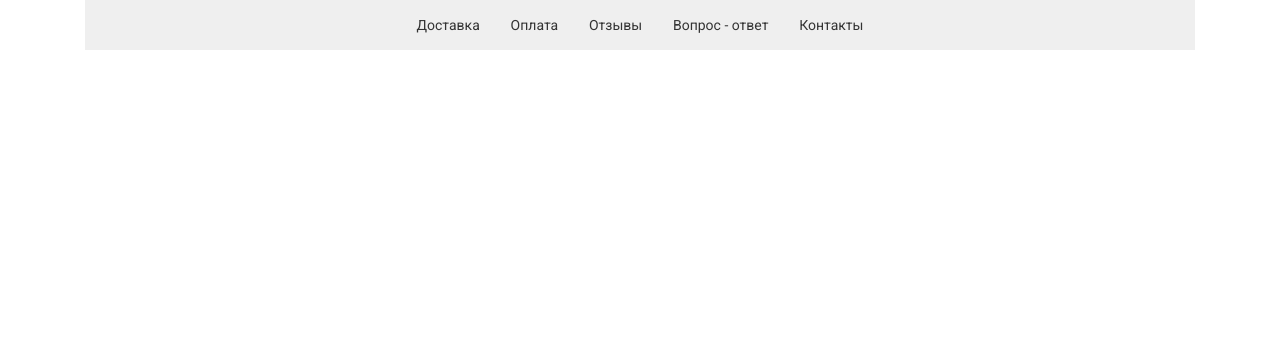
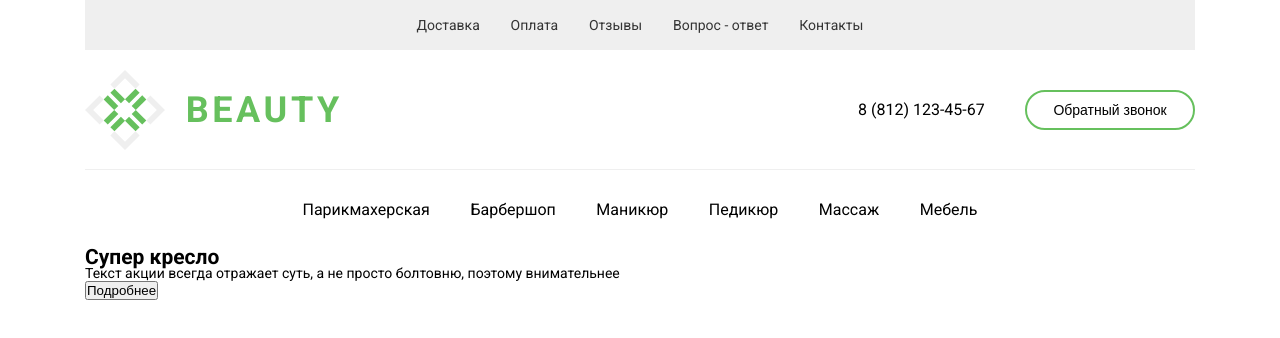
Before and after one commit to ilia-io/beauty-chair, a website built with webpack: page src/index.html in a window 1280 px wide. Built offline with nearby package versions, Linux system fonts and the light colour scheme.

Commit message:
feat: add welcome section

```diff
--- a/src/index.html
+++ b/src/index.html
@@ -1,15 +1,18 @@
 <!DOCTYPE html>
 <html lang="ru">
   <head>
-  <meta charset="UTF-8">
-  <meta http-equiv="X-UA-Compatible" content="IE=edge">
-  <meta name="viewport" content="width=device-width, initial-scale=1.0">
+    <meta charset="UTF-8" />
+    <meta http-equiv="X-UA-Compatible" content="IE=edge" />
+    <meta name="viewport" content="width=device-width, initial-scale=1.0" />
 
     <!-- <link rel="icon" href="/" type="image/svg+xml">
   <link rel="icon" href="/" type="image/png"> -->
-<link rel="preconnect" href="https://fonts.googleapis.com">
-<link rel="preconnect" href="https://fonts.gstatic.com" crossorigin>
-<link href="https://fonts.googleapis.com/css2?family=Roboto:wght@400;500;700&display=swap" rel="stylesheet">
+    <link rel="preconnect" href="https://fonts.googleapis.com" />
+    <link rel="preconnect" href="https://fonts.gstatic.com" crossorigin />
+    <link
+      href="https://fonts.googleapis.com/css2?family=Roboto:wght@400;500;700&display=swap"
+      rel="stylesheet"
+    />
     <title>beauty-chair</title>
   </head>
   <body>
@@ -34,5 +37,53 @@
         </ul>
       </nav>
     </header>
+    <main class="main container">
+      <section class="welcome">
+        <div class="welcome__logo">
+          <div class="welcome__logo-title">
+            <img class="welcome__logo-img" src="/src/img/logo.svg" alt="logo" />
+            <h1 class="welcome__title">BEAUTY</h1>
+          </div>
+          <div class="welcome__logo-callback">
+            <p class="welcome__tel">8 (812) 123-45-67</p>
+            <button type="button" class="welcome__button">
+              Обратный звонок
+            </button>
+          </div>
+        </div>
+        <div class="welcome__menu">
+          <ul class="main-menu">
+            <li class="main-menu__item">
+              <a href="#" class="main-menu__link">Парикмахерская</a>
+            </li>
+            <li class="main-menu__item">
+              <a href="#" class="main-menu__link">Барбершоп</a>
+            </li>
+            <li class="main-menu__item">
+              <a href="#" class="main-menu__link">Маникюр</a>
+            </li>
+            <li class="main-menu__item">
+              <a href="#" class="main-menu__link">Педикюр</a>
+            </li>
+            <li class="main-menu__item">
+              <a href="#" class="main-menu__link">Массаж</a>
+            </li>
+            <li class="main-menu__item">
+              <a href="#" class="main-menu__link">Мебель</a>
+            </li>
+          </ul>
+        </div>
+      </section>
+      <section class="sale">
+        <div class="sale__infobox">
+          <h2 class="sale__header">Супер кресло</h2>
+          <p class="sale__text">
+            Текст акции всегда отражает суть, а не просто болтовню, поэтому
+            внимательнее
+          </p>
+          <button class="sale__btn">Подробнее</button>
+        </div>
+      </section>
+    </main>
   </body>
 </html>
--- a/src/style/_style.scss
+++ b/src/style/_style.scss
@@ -39,16 +39,103 @@ body {
   display: flex;
   justify-content: space-between;
   list-style: none;
+
+  &__link {
+    text-decoration: none;
+    font-family: 'Roboto';
+    font-style: normal;
+    font-weight: 400;
+    font-size: 14px;
+    line-height: 16px;
+    color: $dark;
+  }
 }
 
 .nav-list__item {}
 
-.nav-list__link {
-  text-decoration: none;
-  font-family: 'Roboto';
-  font-style: normal;
-  font-weight: 400;
-  font-size: 14px;
-  line-height: 16px;
-  color: $dark;
+.main {}
+
+.welcome {
+  background-color: #FFFFFF;
+  display: flex;
+  flex-direction: column;
+  height: 199px;
+
+  &__logo {
+    display: flex;
+    justify-content: space-between;
+    align-items: center;
+    border-bottom: solid 1px $gray;
+    height: 120px;
+  }
+
+  &__logo-title {
+    display: flex;
+    align-items: center;
+    justify-content: space-between;
+    width: 258px;
+    height: 80px;
+  }
+
+  &__title {
+    font-weight: 700;
+    font-size: 36px;
+    line-height: 42px;
+    letter-spacing: 0.1em;
+    color: $green;
+  }
+
+  &__logo-callback {
+    display: flex;
+    align-items: center;
+    justify-content: space-between;
+    width: 337px;
+    height: 40px;
+  }
+
+  &__tel {
+    font-weight: 400;
+    font-size: 16px;
+    line-height: 19px;
+    color: #000000;
+  }
+
+  &__button {
+    font-weight: 400;
+    font-size: 14px;
+    line-height: 16px;
+    color: black;
+    width: 170px;
+    height: 40px;
+    background: #FFFFFF;
+    border: 2px solid #66C05D;
+    border-radius: 40px;
+  }
+
+  &__menu {
+    display: flex;
+    margin: 0 auto;
+    align-items: center;
+    height: 79px;
+  }
 }
+
+.welcome__logo-img {}
+
+.main-menu {
+  width: 675px;
+  height: 19px;
+  display: flex;
+  justify-content: space-between;
+  list-style: none;
+
+  &__link {
+    font-weight: 400;
+    font-size: 16px;
+    line-height: 19px;
+    color: #000000;
+    text-decoration: none;
+  }
+}
+
+.main-menu__item {}
```
Also changed, not shown: src/img/logo.svg (added). Lines whose indentation alone changed are shown as unchanged.
